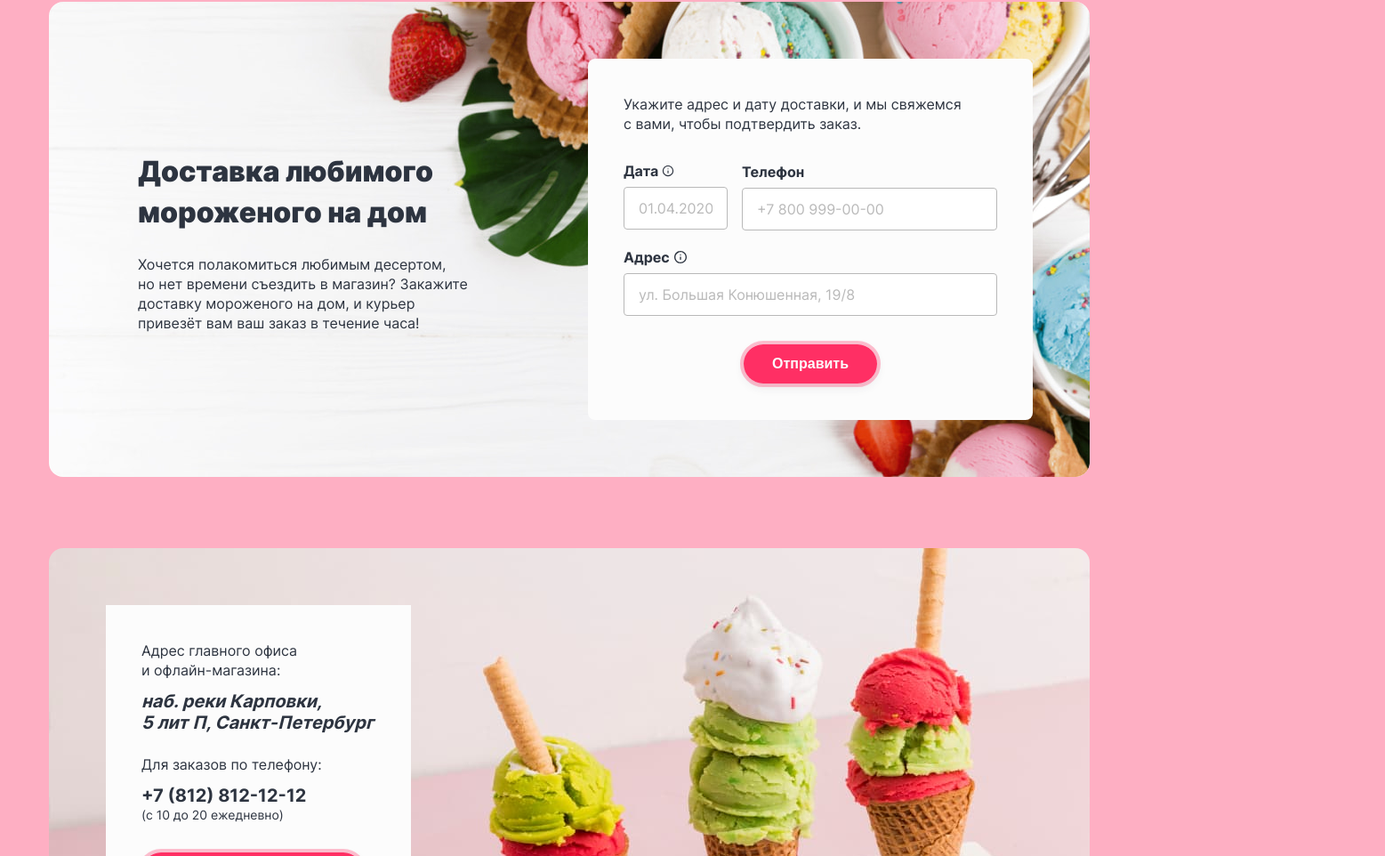
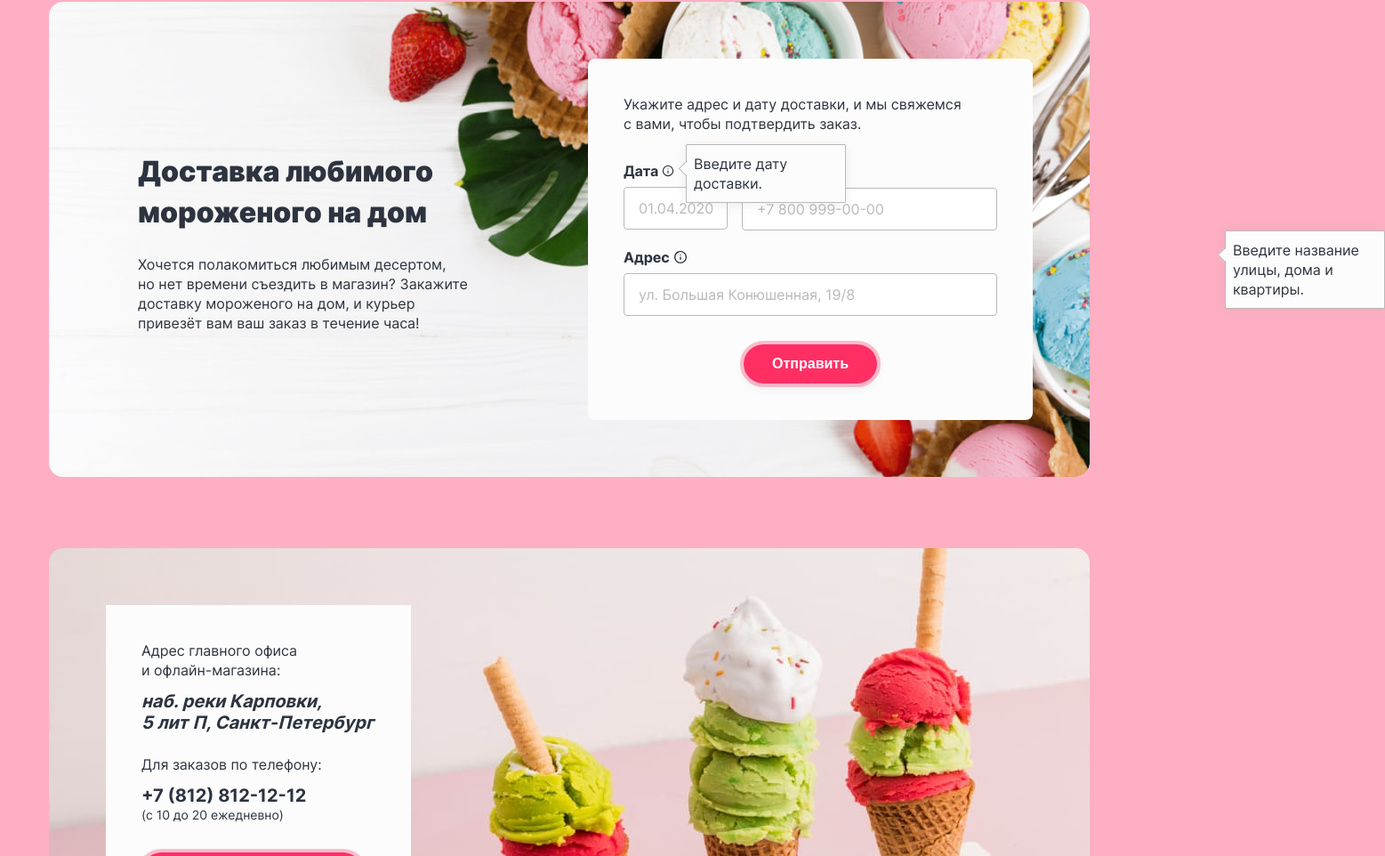
Before and after one commit to htmlacademy-htmlcss/1801871-gllacy-35, a plain HTML site: page index.html in a window 1280 px wide. Shown: the part 2654-3616 px from the top of the page at 89% size, 1557 px wide, since content can reach past the window. Drawn offline with Linux system fonts and the light colour scheme.

Commit message:
Тултипы но не полностью

```diff
--- a/index.html
+++ b/index.html
@@ -459,8 +459,9 @@
                 <p class="delivery-date">
                   <span class="delivery-date-label-help">
                     <label for="delivery-date">Дата</label>
-                    <a class="delivery-help-link" href="#">
+                    <a class="delivery-help-link" href="#" aria-labelledby="tooltip-label-date">
                       <img class="delivery-help-img" src="images/element/info.svg" alt="Подсказка" width="14" height="14"></a>
+                    <span class="tool-tip-text" role="tooltip" id="tooltip-label-date">Введите дату доставки.</span>
                   </span>
                   <input type="text" name="delivery-date" id="delivery-date" class="input delivery-date-input" placeholder="01.04.2020">
                 </p>
@@ -471,8 +472,9 @@
                 <p class="delivery-address">
                   <span class="delivery-address-label-help">
                     <label for="delivery-address">Адрес</label>
-                    <a class="delivery-help-link" href="#">
+                    <a class="delivery-help-link" href="#" aria-labelledby="tooltip-label-adres">
                       <img class="delivery-help-img" src="images/element/info.svg" alt="Подсказка"></a>
+                      <span class="tool-tip-text" role="tooltip" id="tooltip-label-adres">Введите название улицы, дома и квартиры.</span>
                   </span>
                   <input id="delivery-address" type="text" name="delivery-address" class="input delivery-address-input" placeholder="ул. Большая Конюшенная, 19/8">
                 </p>
--- a/styles/styles.css
+++ b/styles/styles.css
@@ -1267,6 +1267,7 @@ html {
 .delivery-date-label-help{
   margin-bottom: 8px;
   display: flex;
+  position: relative;
 }
 .delivery-date-input{
   max-width: 117px;
@@ -1289,7 +1290,9 @@ html {
 .delivery-address-label-help{
   margin-bottom: 8px;
   display: flex;
-}
+  position: relative;
+}
+
 .delivery-address-input{
   width:100%;
 }
@@ -1297,7 +1300,33 @@ html {
   display: block;
   margin:0 auto;
 }
-
+.tool-tip-text{
+  display: inline-block;
+  position: absolute;
+  background-color:#FCFCFC;
+  box-shadow: 0 2px 12px rgba(173, 152, 143, 0.18);
+  border: 1px solid rgb(185,185,185);
+  border-radius: 1px;
+  padding:10px 8px;
+  max-width: 162px;
+  right: -100%;
+  margin-right: -16px;
+  top:-100%;
+}
+.tool-tip-text::after{
+  content: "";
+  display: block;
+  position: absolute;
+  width:10px;
+  height:10px;
+  border-top: 1px solid rgb(185,185,185);
+  border-right: 1px solid rgb(185,185,185);
+  transform: rotate(-135deg);
+  top: 21px;
+  left:-7px;
+  z-index:2;
+  background-color: #FCFCFC;
+}
 /* Контакты */
 .contact {
   background-image: url('../images/background/background-contacts.jpg');
```
